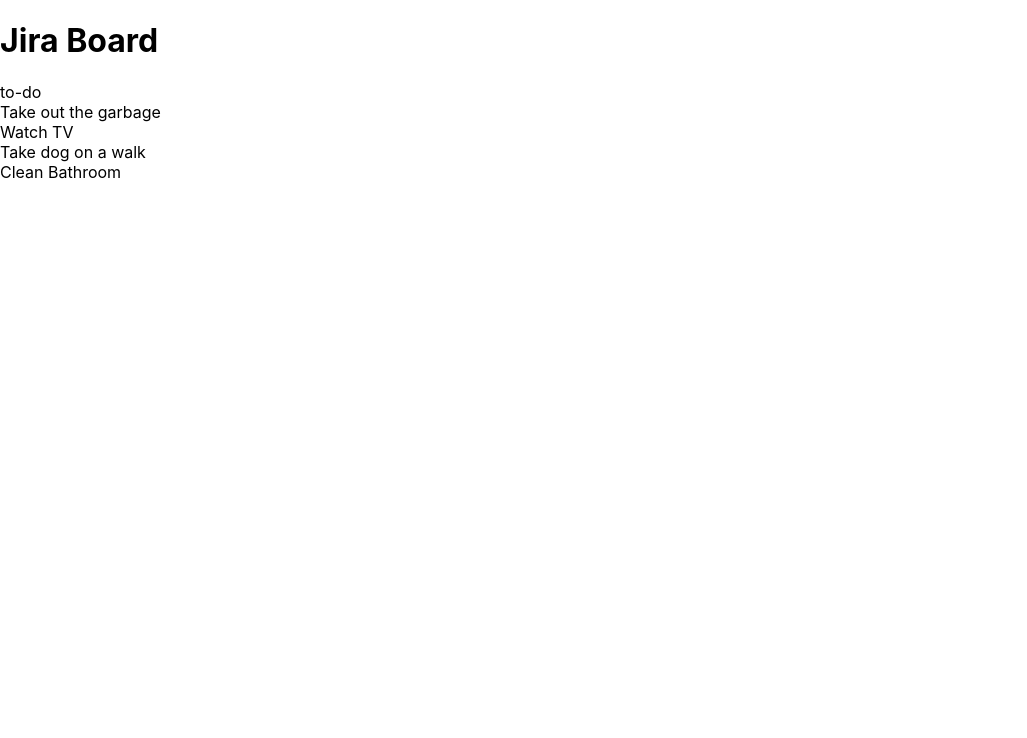
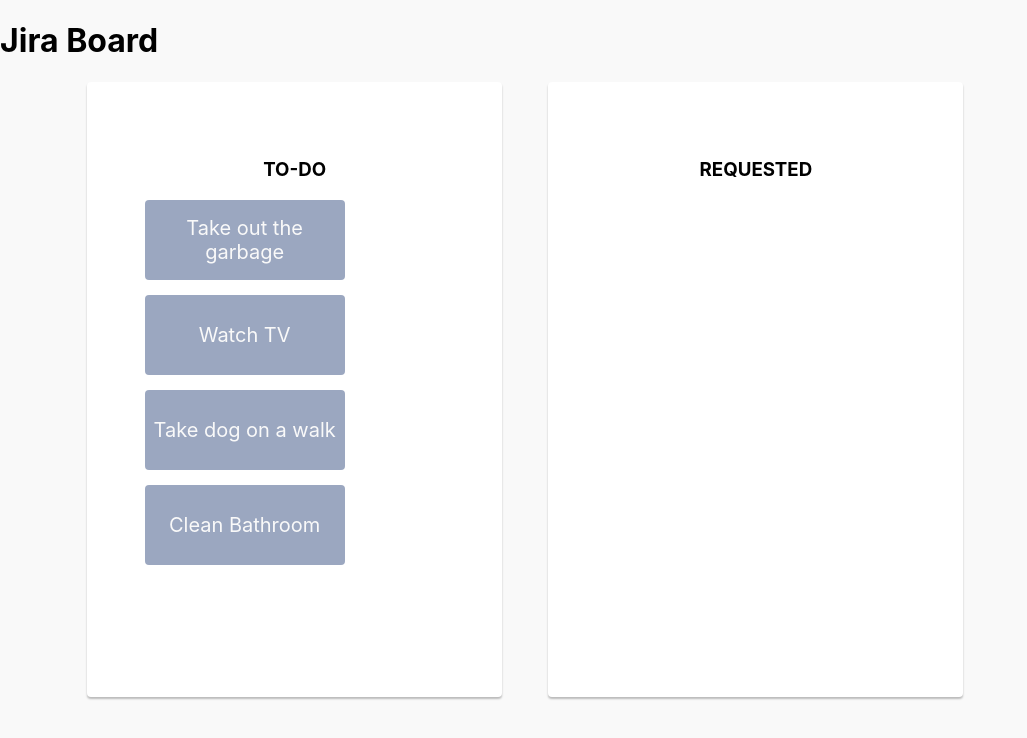
Before and after one commit to RylanFerrer/Agile-Board, a React (Create React App) app in the folder client/: page / in a window 1280 px wide. Shown: the top 738 px of the page, without its empty margins (0-1027 px from the left). Built offline with nearby package versions, Linux system fonts and the light colour scheme.

Commit message:
added list change order function

```diff
--- a/client/src/Components/Boards/Boards.js
+++ b/client/src/Components/Boards/Boards.js
@@ -1,11 +1,11 @@
 import React, {useState} from 'react';
 import initialData from '../Data/initial-data'
-import {DragDropContext} from 'react-beautiful-dnd'
+import {DragDropContext, Droppable} from 'react-beautiful-dnd'
 import Column from './Column';
 const Boards = () => {
     const [data, setData] = useState({...initialData});
     const onDragEnd = result => {
-        const {destination,source,draggableId} = result
+        const {destination,source,draggableId,type} = result
         if(!destination)
         {
             return
@@ -13,13 +13,28 @@ const Boards = () => {
         if(destination.draggableId === source.draggableId && destination.index === source.index) {
             return
         }
-        const column = data.columns[source.droppableId]
-        const newTaskIds =Array.from(column.taskIds)
+        if (type === "column") {
+            const newColumnOrder = Array.from(data.columnOrder)
+            newColumnOrder.splice(source.index, 1)
+            newColumnOrder.splice(destination.index,0, draggableId)
+
+            const newData = {
+                ...data,
+                columnOrder: newColumnOrder
+            }
+            setData(newData)
+            return;
+        }
+        const start = data.columns[source.droppableId]
+        const finish = data.columns[destination.droppableId]
+        if(start ===finish)
+        {
+            const newTaskIds =Array.from(start.taskIds)
             newTaskIds.splice(source.index,1)
             newTaskIds.splice(destination.index,0, draggableId);
 
             const newColumn = {
-            ...column,
+                ...start,
                 taskIds: newTaskIds
             }
             const newData = {
@@ -30,15 +45,49 @@ const Boards = () => {
                 }
             }
             setData(newData)
+            return;
+        }
+        ///Moving from one list to another
+        const startTasksIds = Array.from(start.taskIds)
+        startTasksIds.splice(source.index,1)
+        const newStart = {
+            ...start,
+            taskIds:startTasksIds
+        }
+        const finishTaskIds = Array.from(finish.taskIds)
+        finishTaskIds.splice(destination.index,0, draggableId);
+        const newFinish = {
+            ...finish,
+            taskIds:finishTaskIds
+        }
+        const newData = {
+            ...data,
+            columns: {
+                ...data.columns,
+                [newStart.id]:newStart,
+                [newFinish.id]: newFinish,
+            }
+        }
+        setData(newData)
+        return;
     }
     return (
-        <DragDropContext  onDragEnd = {onDragEnd}>
-            {data.columnOrder.map((columnId) => {
+
+            <DragDropContext onDragEnd = {onDragEnd}>
+                <Droppable droppableId = "all-columns" direction = "horizontal" type = "column">
+                    {(provided) => (
+                    <div className = "column__container"  ref = {provided.innerRef}{...provided.droppableProps}>
+                        {data.columnOrder.map((columnId,index) => {
                         const column = data.columns[columnId]
                         const tasks = column.taskIds.map((taskId) => { return data.tasks[taskId]})
-            return <Column key = {column.id} column = {column} tasks = {tasks}/>
+                        return <Column key = {column.id}  index = {index} column = {column} tasks = {tasks}/>
                         })}
+                    {provided.placeholder}
+                    </div>
+                    )}
+                </Droppable>
             </DragDropContext>
+
     );
 }
 
--- a/client/src/Components/Boards/Column.js
+++ b/client/src/Components/Boards/Column.js
@@ -1,12 +1,15 @@
 import React from 'react';
 import Task from './Task'
-import {Droppable} from 'react-beautiful-dnd'
+import {Droppable,Draggable} from 'react-beautiful-dnd'
 const Column = (props) => {
-    const {column, tasks} = props
+    const {column, tasks,index} = props
     return (
-        <div>
-            {column.title}
-            <Droppable droppableId ={column.id}>
+        <Draggable draggableId = {column.id} index = {index}>
+        {(provided) => (
+        <div className = "column"  ref = {provided.innerRef}  {...provided.draggableProps}>
+            <h3 {...provided.dragHandleProps}>{column.title.toUpperCase()}</h3>
+
+            <Droppable droppableId ={column.id} type = "task">
                 {(provided) => (
                 <div ref = {provided.innerRef}  {...provided.droppableProps}>
 
@@ -16,6 +19,8 @@ const Column = (props) => {
                 }
             </Droppable>
         </div>
+         )}
+        </Draggable>
     );
 }
 
--- a/client/src/Components/Boards/Task.js
+++ b/client/src/Components/Boards/Task.js
@@ -5,7 +5,7 @@ const Task = (props) => {
     return (
         <Draggable draggableId = {task.id} index = {index} key = {task.id}>
             {(provided) => (
-                <div {...provided.dragHandleProps} {...provided.draggableProps} ref = {provided.innerRef}>
+                <div className = "task" {...provided.dragHandleProps} {...provided.draggableProps} ref = {provided.innerRef}>
                     {task.content}
                 </div>
             ) }
--- a/client/src/Components/Data/initial-data.js
+++ b/client/src/Components/Data/initial-data.js
@@ -10,8 +10,13 @@ const initialData = {
             id: 'column-1',
             title: "to-do",
             taskIds: ["task-1", "task-2", "task-3", "task-4"]
+        },
+        'column-2': {
+            id: 'column-2',
+            title: "Requested",
+            taskIds: []
         }
     },
-    columnOrder: ['column-1']
+    columnOrder: ['column-1', 'column-2']
 }
 export default initialData
--- a/client/src/Styles/Partials/_column.scss
+++ b/client/src/Styles/Partials/_column.scss
@@ -3,9 +3,14 @@
     box-shadow: $boxShadow;
     display: inline-block;
     padding: 5%;
+    margin: 0 2%;
     border-radius: 4px;
     text-align: center;
     &__container {
         padding: 0 5%;
+        display: flex;
+
     }
+    height: 500px;
+    width: 300px;
 }
--- a/client/src/Styles/Partials/_tasks.scss
+++ b/client/src/Styles/Partials/_tasks.scss
@@ -1,3 +1,12 @@
 .task {
-    background-color: #f9f9f9;
+    background-color: $taskCard;
+    width: 200px;
+    height: 80px;
+    border-radius: 4px;
+    color: $offWhite;
+    font-size: 20px;
+    display: flex;
+    justify-content: center;
+    align-items: center;
+    margin: 15px 0;
 }
--- a/client/src/Styles/main.css
+++ b/client/src/Styles/main.css
@@ -1 +1,43 @@
-/* No CSS *//*# sourceMappingURL=main.css.map */
+.task {
+  background-color: #9BA7C0;
+  width: 200px;
+  height: 80px;
+  border-radius: 4px;
+  color: #f9f9f9;
+  font-size: 20px;
+  display: -webkit-box;
+  display: -ms-flexbox;
+  display: flex;
+  -webkit-box-pack: center;
+      -ms-flex-pack: center;
+          justify-content: center;
+  -webkit-box-align: center;
+      -ms-flex-align: center;
+          align-items: center;
+  margin: 15px 0;
+}
+
+.column {
+  background-color: white;
+  -webkit-box-shadow: 0px 2px 2px rgba(0, 0, 0, 0.25);
+          box-shadow: 0px 2px 2px rgba(0, 0, 0, 0.25);
+  display: inline-block;
+  padding: 5%;
+  margin: 0 2%;
+  border-radius: 4px;
+  text-align: center;
+  height: 500px;
+  width: 300px;
+}
+
+.column__container {
+  padding: 0 5%;
+  display: -webkit-box;
+  display: -ms-flexbox;
+  display: flex;
+}
+
+body {
+  background-color: #f9f9f9;
+}
+/*# sourceMappingURL=main.css.map */
--- a/client/src/Styles/main.scss
+++ b/client/src/Styles/main.scss
@@ -1,2 +1,6 @@
+@import "./Partials/variables";
 @import "./Partials/tasks";
-@import "./Partials/variables";
+@import "./Partials/column";
+body {
+    background-color: $offWhite;
+}
```
Also changed, not shown: 1 other file (tests, documents, lock files or other folders). Lines whose indentation alone changed are shown as unchanged.
